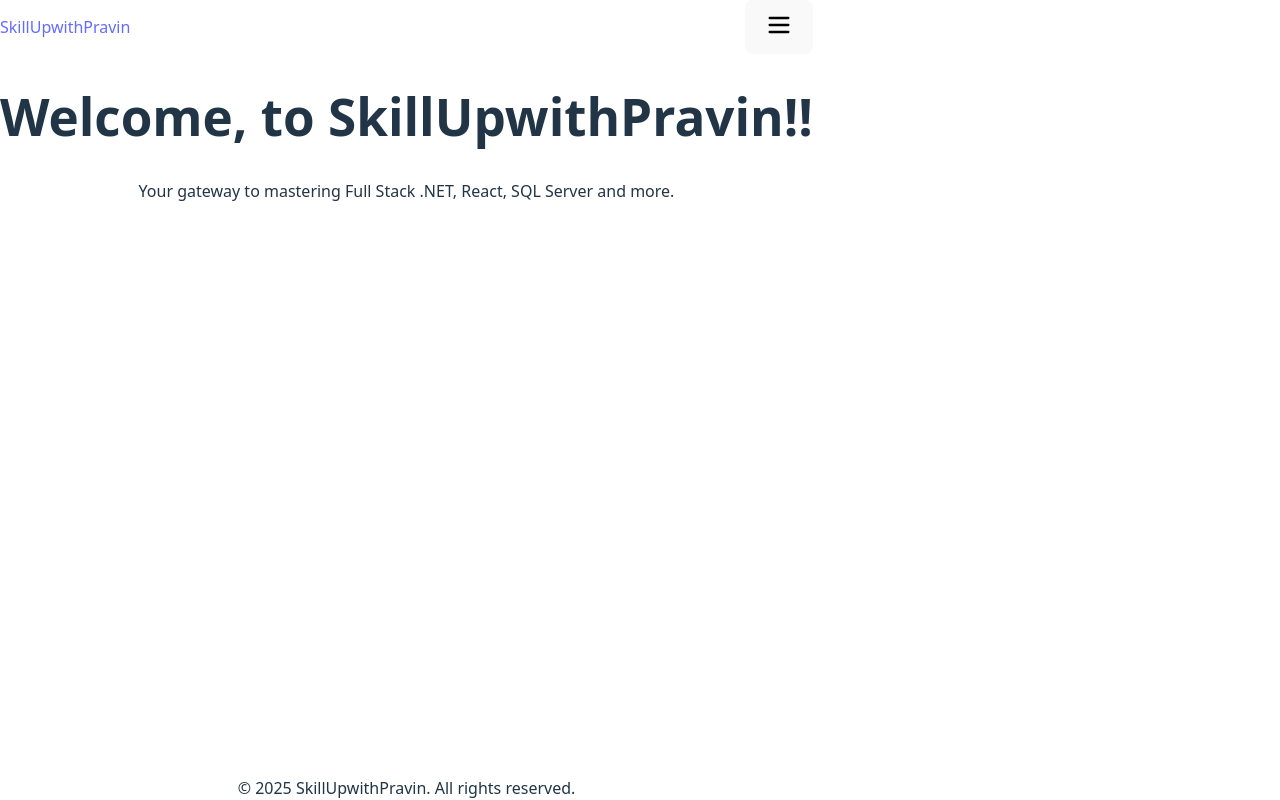
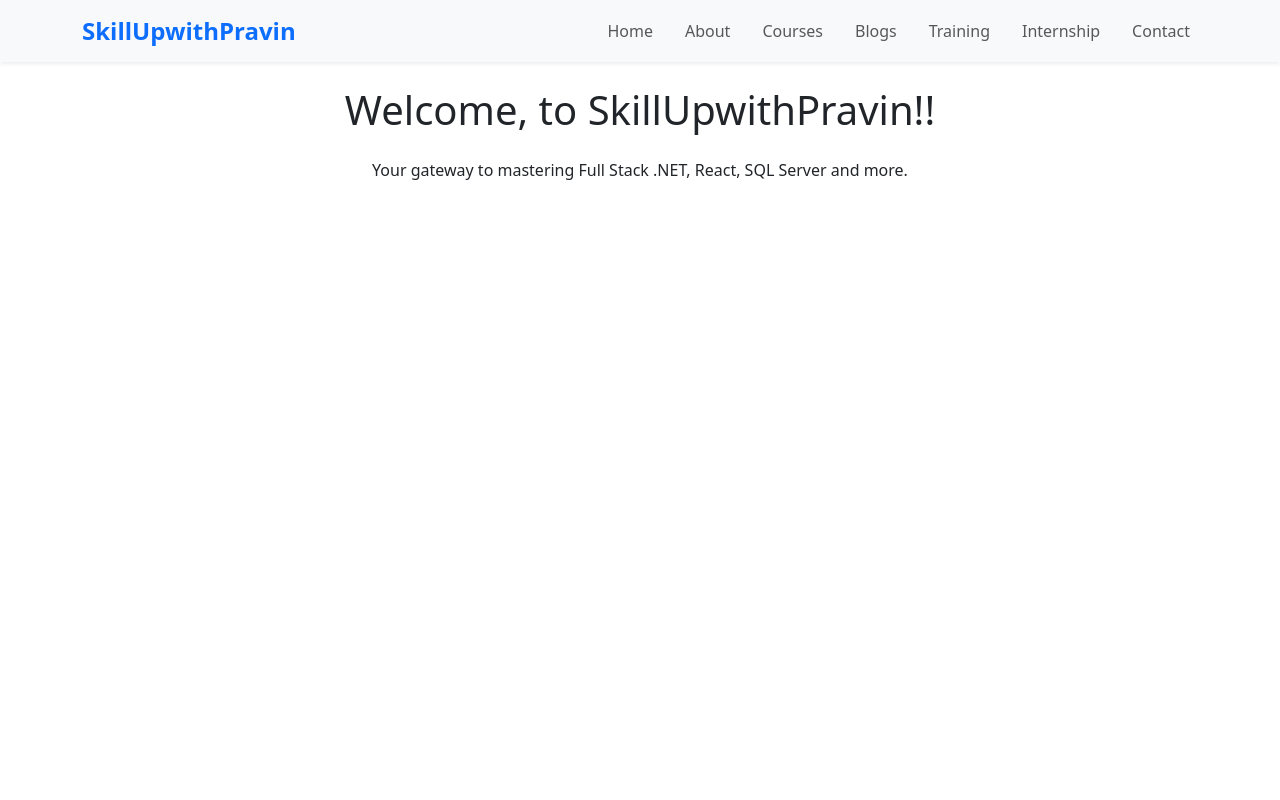
Before and after one commit to pravinlalge2025/skillupwithpravin, a React (Vite) app: page / in a window 1280 px wide. Built offline with nearby package versions, Linux system fonts and the light colour scheme.

Commit message:
Updated menus using bootstrap

```diff
--- a/package.json
+++ b/package.json
@@ -10,14 +10,15 @@
     "preview": "vite preview"
   },
   "dependencies": {
+    "bootstrap": "^5.3.7",
     "lucide-react": "^0.536.0",
     "react": "^19.1.0",
+    "react-bootstrap": "^2.10.10",
     "react-dom": "^19.1.0",
     "react-router-dom": "^7.7.1"
   },
   "devDependencies": {
     "@eslint/js": "^9.30.1",
-    "@tailwindcss/postcss": "^4.1.11",
     "@types/react": "^19.1.8",
     "@types/react-dom": "^19.1.6",
     "@vitejs/plugin-react": "^4.6.0",
@@ -27,7 +28,6 @@
     "eslint-plugin-react-refresh": "^0.4.20",
     "globals": "^16.3.0",
     "postcss": "^8.5.6",
-    "tailwindcss": "^4.1.11",
     "vite": "^7.0.4"
   }
 }
--- a/postcss.config.cjs
+++ /dev/null
@@ -1,6 +0,0 @@
-module.exports = {
-  plugins: {
-    '@tailwindcss/postcss': {},
-    autoprefixer: {},
-  },
-};
--- a/src/Component/Navbar.jsx
+++ b/src/Component/Navbar.jsx
@@ -1,60 +1,31 @@
-import React, { useState } from 'react';
+import React from 'react';
 import { Link } from 'react-router-dom';
-import { Menu, X } from 'lucide-react'; // npm install lucide-react
+import { Navbar, Nav, Container } from 'react-bootstrap';
+import 'bootstrap/dist/css/bootstrap.min.css';
 
-const Navbar = () => {
-  const [isOpen, setIsOpen] = useState(false);
-  const toggleMenu = () => setIsOpen(!isOpen);
+const CustomNavbar = () => {
+  return (
+    <Navbar bg="light" expand="lg" sticky="top" className="shadow-sm">
+      <Container>
+        <Navbar.Brand as={Link} to="/" className="fw-bold text-primary fs-4">
+          SkillUpwithPravin
+        </Navbar.Brand>
+        <Navbar.Toggle aria-controls="basic-navbar-nav" />
 
-  return (
-    <header className="bg-white shadow-md sticky top-0 z-50">
-      <div className="max-w-7xl mx-auto px-4 sm:px-6 lg:px-8">
-        <div className="flex justify-between items-center h-16">
-          {/* Brand Logo */}
-          <Link to="/" className="text-2xl font-bold text-blue-700">
-            SkillUpwithPravin
-          </Link>
-
-          {/* Hamburger Menu Button */}
-          <div className="md:hidden">
-            <button onClick={toggleMenu} className="text-blue-700">
-              {isOpen ? <X size={28} /> : <Menu size={28} />}
-            </button>
-          </div>
-
-          {/* Desktop Menu */}
-          <nav className="hidden md:flex space-x-4">
-            <NavLinks />
-          </nav>
-        </div>
-      </div>
-
-      {/* Mobile Menu */}
-      {isOpen && (
-        <nav className="md:hidden bg-blue-100 px-4 py-2 space-y-1">
-          <NavLinks isMobile />
-        </nav>
-      )}
-    </header>
+        <Navbar.Collapse id="basic-navbar-nav">
+          <Nav className="ms-auto gap-3">
+            <Nav.Link as={Link} to="/">Home</Nav.Link>
+            <Nav.Link as={Link} to="/about">About</Nav.Link>
+            <Nav.Link as={Link} to="/courses">Courses</Nav.Link>
+            <Nav.Link as={Link} to="/blogs">Blogs</Nav.Link>
+            <Nav.Link as={Link} to="/training">Training</Nav.Link>
+            <Nav.Link as={Link} to="/internship">Internship</Nav.Link>
+            <Nav.Link as={Link} to="/contact">Contact</Nav.Link>
+          </Nav>
+        </Navbar.Collapse>
+      </Container>
+    </Navbar>
   );
 };
 
-const NavLinks = ({ isMobile = false }) => {
-  const linkClasses = isMobile
-    ? "block px-4 py-2 rounded hover:bg-blue-200 text-blue-700"
-    : "px-4 py-2 rounded bg-blue-700 text-white hover:bg-blue-600 transition";
-
-  return (
-    <>
-      <Link to="/" className={linkClasses}>Home</Link>
-      <Link to="/about" className={linkClasses}>About</Link>
-      <Link to="/courses" className={linkClasses}>Courses</Link>
-      <Link to="/blogs" className={linkClasses}>Blogs</Link>
-      <Link to="/training" className={linkClasses}>Training</Link>
-      <Link to="/internship" className={linkClasses}>Internship</Link>
-      <Link to="/contact" className={linkClasses}>Contact</Link>
-    </>
-  );
-};
-
-export default Navbar;
+export default CustomNavbar;
--- a/src/index.css
+++ b/src/index.css
@@ -1,8 +1,4 @@
-@tailwind base;
-@tailwind components;
-@tailwind utilities;
-
-:root {
+ :root {
   font-family: system-ui, Avenir, Helvetica, Arial, sans-serif;
   line-height: 1.5;
   font-weight: 400;
--- a/src/main.jsx
+++ b/src/main.jsx
@@ -2,7 +2,6 @@ import React from 'react';
 import ReactDOM from 'react-dom/client';
 import { BrowserRouter } from 'react-router-dom';
 import App from './App';
-import './index.css';
 
 ReactDOM.createRoot(document.getElementById('root')).render(
   <BrowserRouter>
--- a/tailwind.config.js
+++ /dev/null
@@ -1,8 +0,0 @@
-/** @type {import('tailwindcss').Config} */
-export default {
-  content: ["./index.html", "./src/**/*.{js,jsx}"],
-  theme: {
-    extend: {},
-  },
-  plugins: [],
-};
```
Also changed, not shown: src/App.jsx (+3 -5 lines), 1 other file (tests, documents, lock files or other folders).
